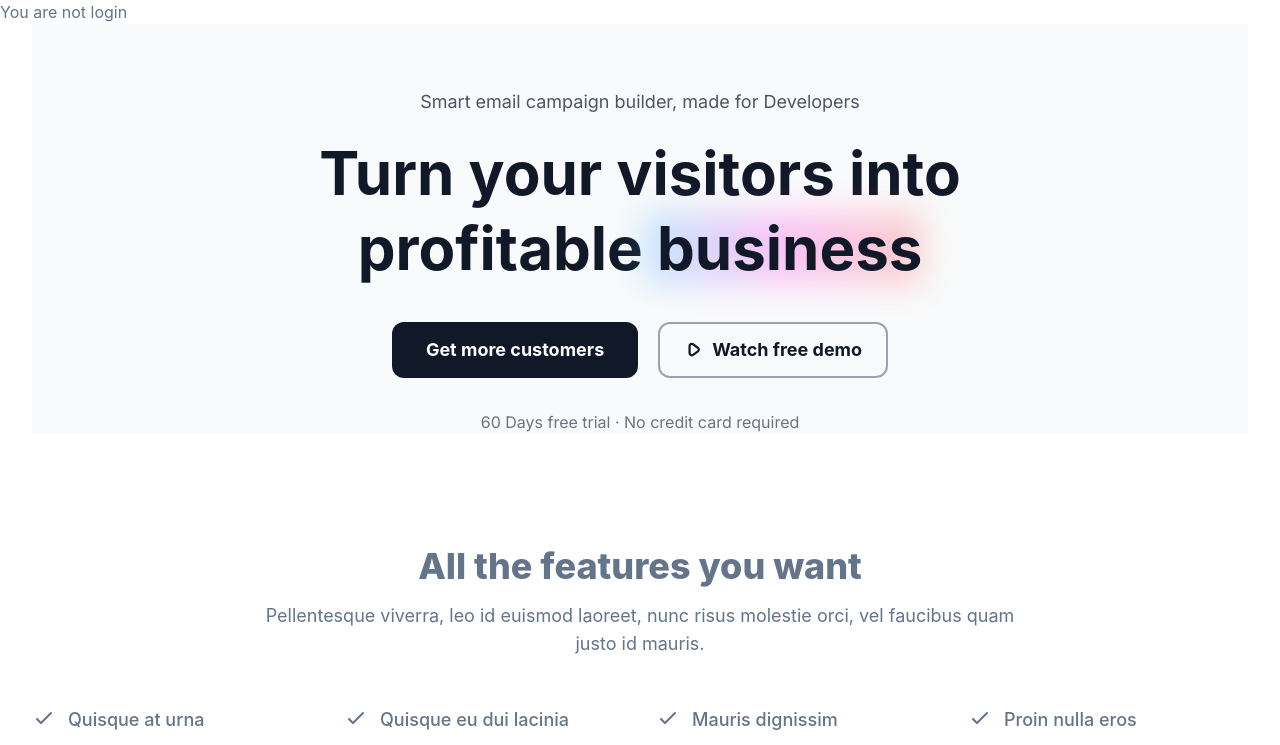
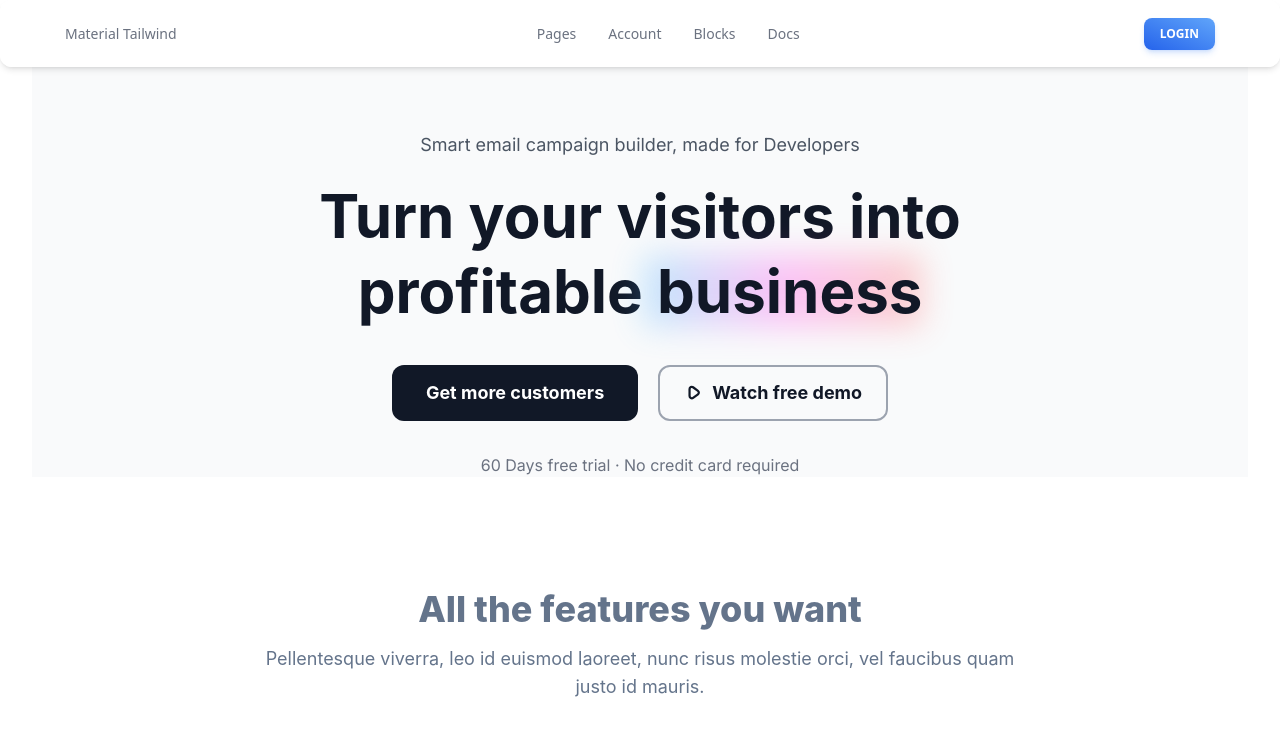
Before and after one commit to awesomecoderdev/frontend, a Next.js app: page / in a window 1280 px wide. Shown: the top 745 px of the page. Built offline with nearby package versions, Linux system fonts and the light colour scheme; no server answers; a web font is replaced by a local one.

Commit message:
Startup Frontend

```diff
--- a/components/Header.jsx
+++ b/components/Header.jsx
@@ -24,8 +24,28 @@ const Header = ({authCheck}) => {
     return (
         <Fragment>
             <header className="relative w-full">
-                {/* <h1>Hellow {user.email}</h1> */}
-                {authCheck ? <>you are login</> :<>You are not login</>}
+                <nav class="block w-full rounded-xl shadow-md backdrop-saturate-200 backdrop-blur-2xl bg-opacity-80 border border-white/80 bg-white text-gray-500 mx-auto max-w-screen-xl py-2 px-4 lg:px-8 lg:py-4">
+                    <div class="container mx-auto flex items-center justify-between text-blue-gray-900">
+                        <a href="#" class="block antialiased font-sans text-sm leading-normal text-inherit mr-4 cursor-pointer py-1.5 font-normal">
+                            <span>Material Tailwind</span>
+                        </a>
+                        <ul class="hidden items-center gap-6 lg:flex">
+                            <li class="block antialiased font-sans text-sm leading-normal text-inherit p-1 font-normal"><a class="flex items-center" href="#">Pages</a></li>
+                            <li class="block antialiased font-sans text-sm leading-normal text-inherit p-1 font-normal"><a class="flex items-center" href="#">Account</a></li>
+                            <li class="block antialiased font-sans text-sm leading-normal text-inherit p-1 font-normal"><a class="flex items-center" href="#">Blocks</a></li>
+                            <li class="block antialiased font-sans text-sm leading-normal text-inherit p-1 font-normal"><a class="flex items-center" href="#">Docs</a></li>
+                            </ul>
+                        {authCheck ?
+                            <button class="middle none font-sans font-bold center uppercase transition-all disabled:opacity-50 disabled:shadow-none disabled:pointer-events-none text-xs py-2 px-4 rounded-lg bg-gradient-to-tr from-blue-600 to-blue-400 text-white shadow-md shadow-blue-500/20 hover:shadow-lg hover:shadow-blue-500/40 active:opacity-[0.85] hidden lg:inline-block" type="button">
+                                <span>Dashboard</span>
+                            </button>
+                        :
+                            <button class="middle none font-sans font-bold center uppercase transition-all disabled:opacity-50 disabled:shadow-none disabled:pointer-events-none text-xs py-2 px-4 rounded-lg bg-gradient-to-tr from-blue-600 to-blue-400 text-white shadow-md shadow-blue-500/20 hover:shadow-lg hover:shadow-blue-500/40 active:opacity-[0.85] hidden lg:inline-block" type="button">
+                                <span>Login</span>
+                            </button>
+                        }
+                    </div>
+                </nav>
             </header>
         </Fragment>
     );
```
